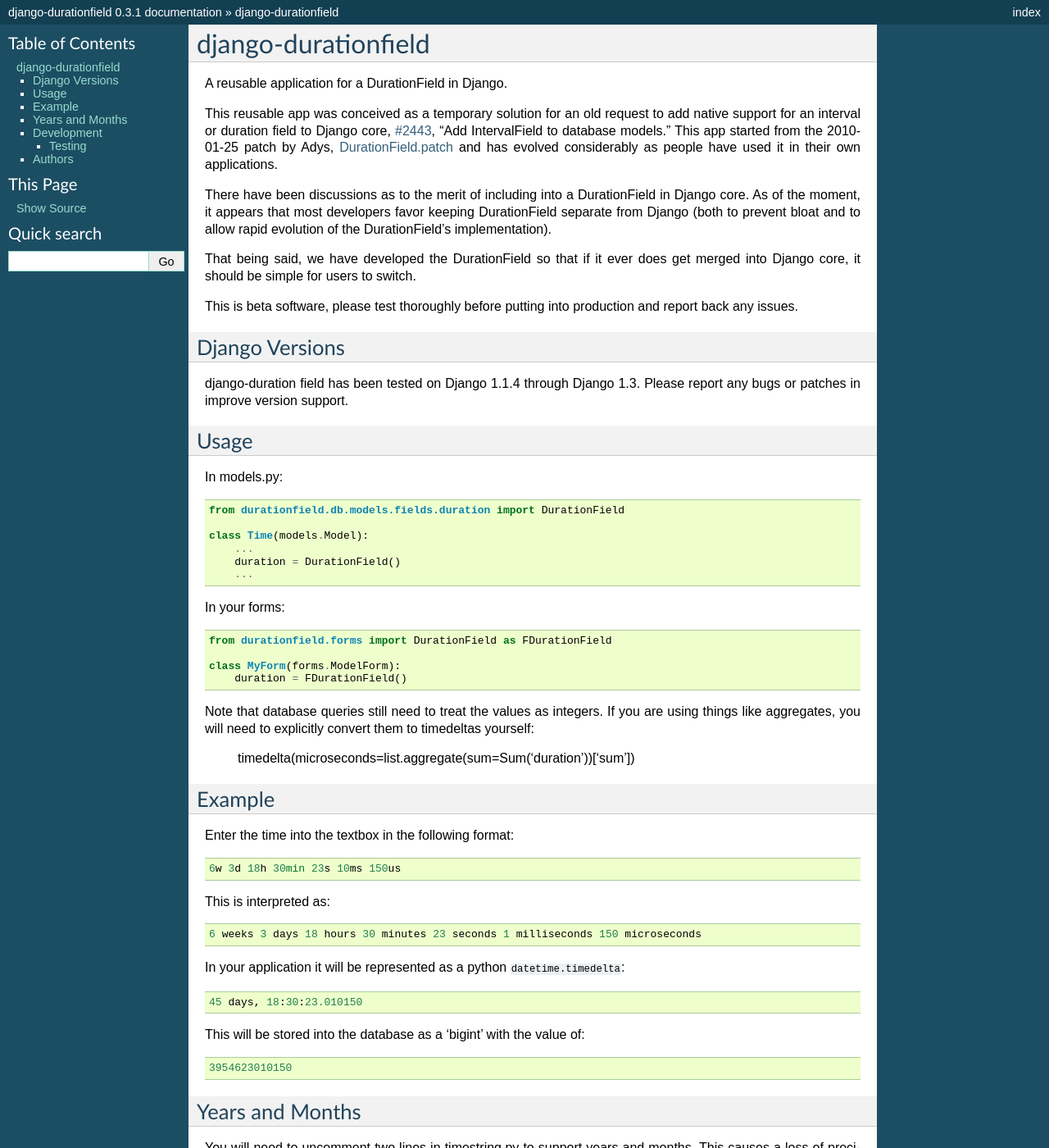
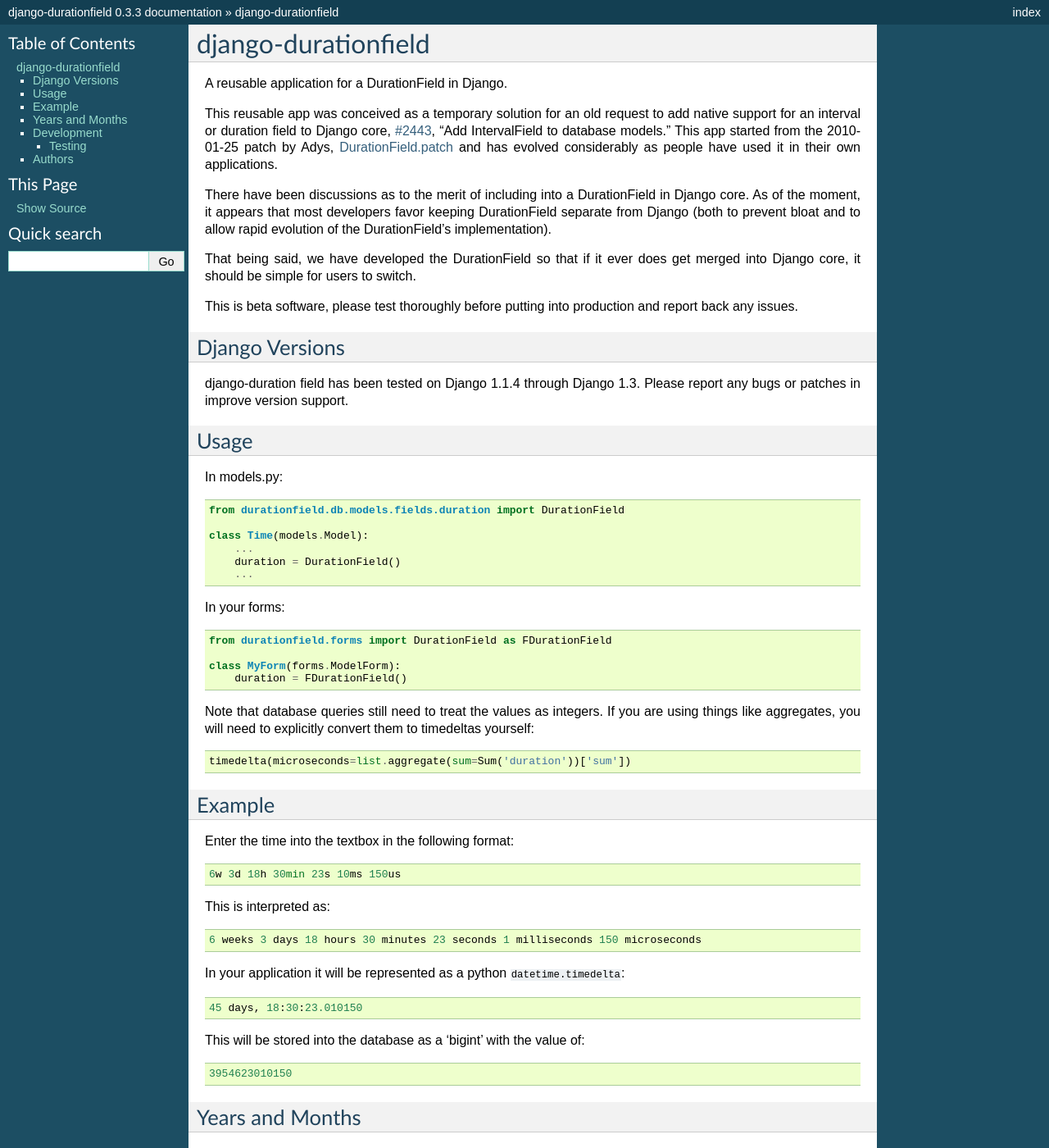
Before and after one commit to johnpaulett/django-durationfield, a Sphinx documentation site: the page built from docs/index.rst, in a window 1280 px wide and 1400 px high. Shown: the whole window at 82% size. Built offline with Sphinx 7.4.7, drawn with Linux system fonts in a browser that asks for light colours; formulas are drawn with MathJax 3; some of the changed text lies outside the part shown.

Commit message:
0.3.3 release (documentation changes).

```diff
--- a/docs/index.rst
+++ b/docs/index.rst
@@ -50,7 +50,7 @@
         duration = FDurationField()
 
 Note that database queries still need to treat the values as integers. If you are using things like
-aggregates, you will need to explicitly convert them to timedeltas yourself:
+aggregates, you will need to explicitly convert them to timedeltas yourself::
 
     timedelta(microseconds=list.aggregate(sum=Sum('duration'))['sum'])
 
--- a/durationfield/__init__.py
+++ b/durationfield/__init__.py
@@ -7,4 +7,4 @@
 patch into a reusable application that provides a ``DurationField``.
 
 """
-__version__ = '0.3.1'
+__version__ = '0.3.3'
--- a/setup.py
+++ b/setup.py
@@ -17,7 +17,7 @@
     long_description = durationfield.__doc__,
     keywords = ['django', 'duration field', 'interval field'],
     url = 'http://django-durationfield.readthedocs.org',
-    license = 'BSD'
+    license = 'BSD',
     classifiers = [
         'Intended Audience :: Developers',
         'Programming Language :: Python',
```
